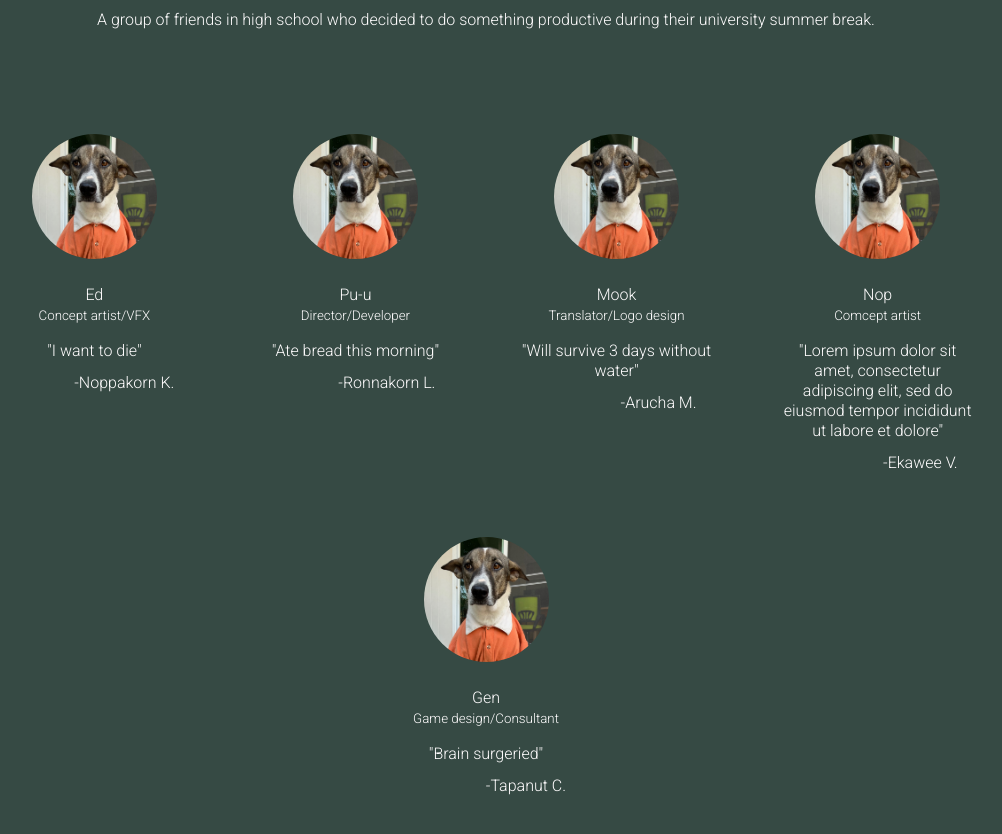
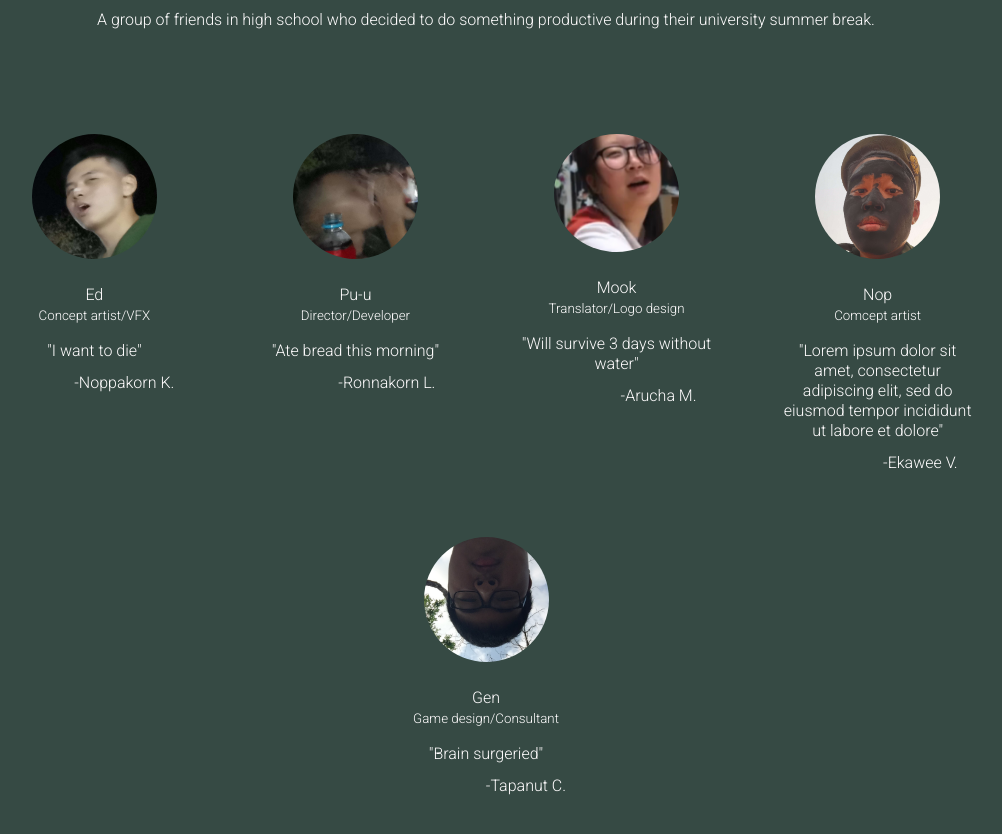
Before and after one commit to RONLUG/EchoesOfTheSea, a plain HTML site: page index.html in a window 1280 px wide. Shown: the part 4540-5374 px from the top of the page, without its empty margins (154-1156 px from the left). Drawn offline with nearby package versions, Linux system fonts and the light colour scheme.

Commit message:
Add potrait

```diff
--- a/index.html
+++ b/index.html
@@ -244,7 +244,7 @@
           <div class="member-card">
             <img
               class="member-potrait"
-              src="static/cool_image.jpg"
+              src="static/ed.jpg"
               alt="cool image"
             />
             <h4>Ed</h4>
@@ -256,7 +256,7 @@
           <div class="member-card">
             <img
               class="member-potrait"
-              src="static/cool_image.jpg"
+              src="static/puu.jpg"
               alt="cool image"
             />
             <h4>Pu-u</h4>
@@ -270,7 +270,7 @@
           <div class="member-card">
             <img
               class="member-potrait"
-              src="static/cool_image.jpg"
+              src="static/mook.png"
               alt="cool image"
             />
             <h4>Mook</h4>
@@ -284,7 +284,7 @@
           <div class="member-card">
             <img
               class="member-potrait"
-              src="static/cool_image.jpg"
+              src="static/nop.jpg"
               alt="cool image"
             />
             <h4>Nop</h4>
@@ -300,7 +300,7 @@
           <div class="member-card">
             <img
               class="member-potrait"
-              src="static/cool_image.jpg"
+              src="static/gen.jpg"
               alt="cool image"
             />
             <h4>Gen</h4>
```
Also changed, not shown: static/ed.jpg (added), static/gen.jpg (added), static/mook.png (added), static/nop.jpg (added), static/puu.jpg (added).
